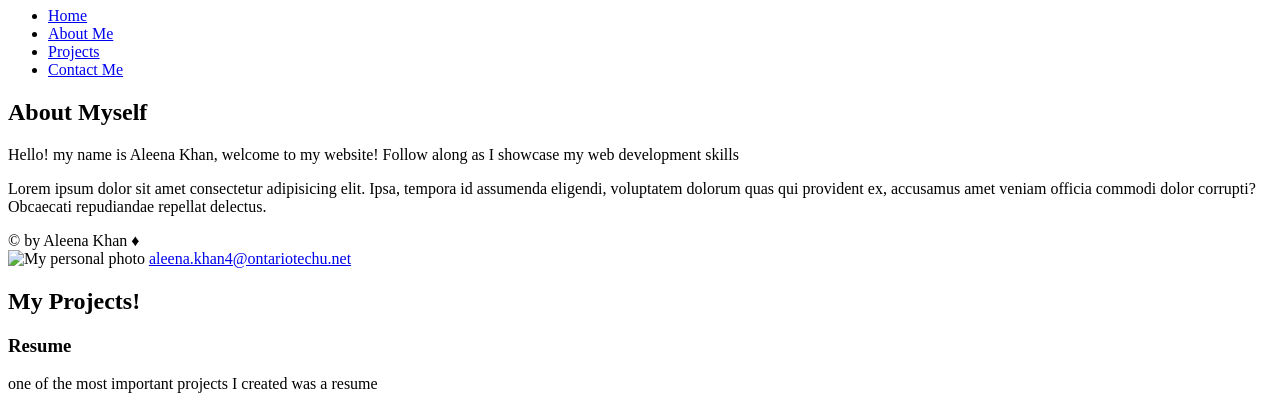
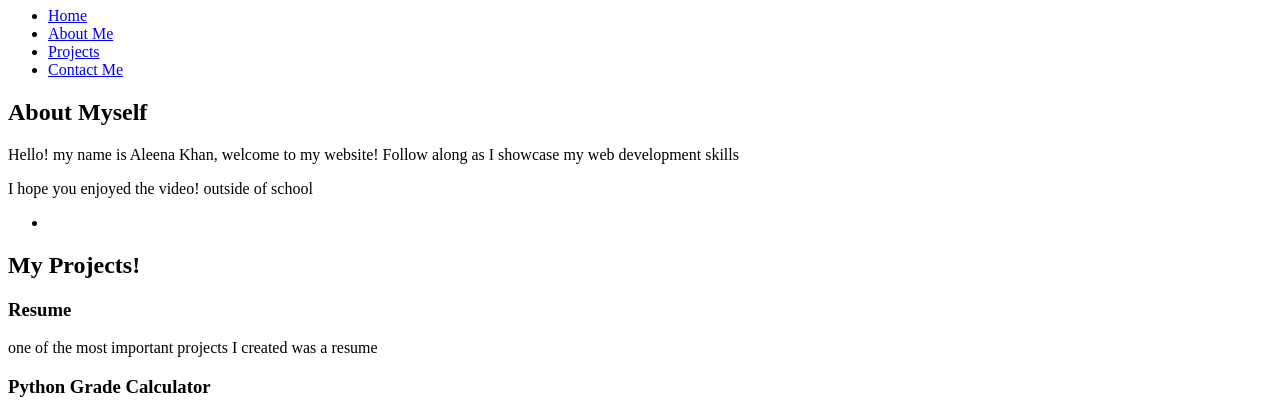
Before and after one commit to AleenaKhan673/Aleena-sWebsite, a plain HTML site: page Index.html in a window 1280 px wide. Shown: the part 99-508 px from the top of the page. Drawn offline with Linux system fonts and the light colour scheme.

Commit message:
moved footer to end of code

```diff
--- a/Index.html
+++ b/Index.html
@@ -21,30 +21,28 @@
                 <li><a href="#aboutme">About Me</a></li>
                 <li><a href="#myprojects">Projects</a></li>
                 <li><a href="#contactme">Contact Me</a></li>
-
             </ul>
         </nav>
     </header>
     <main>
         <article>
             <!---aboutme--->
-            <section ID="aboutmepage">
+            <section ID="aboutme">
                 <h2>About Myself</h2>
                 <p>Hello! my name is Aleena Khan, welcome to my website! Follow along as I showcase my web development
                     skills</p>
-                </p>
+
             </section>
         </article>
         <aside>
-            <p> Lorem ipsum dolor sit amet consectetur adipisicing elit. Ipsa, tempora id assumenda eligendi, voluptatem
-                dolorum quas qui provident ex, accusamus amet veniam officia commodi dolor corrupti? Obcaecati
-                repudiandae repellat delectus.</p>
+            <p> I hope you enjoyed the video! outside of school </p>
+            <ul>
+                <li><a></a>
+
+                </li>
+            </ul>
         </aside>
     </main>
-    <footer>&copy; by Aleena Khan &diams;</footer>
-
-    <img src="IMG_4390.PNG" alt="My personal photo" />
-    <a href="mailto:aleena.khan4@ontariotechu.net">aleena.khan4@ontariotechu.net</a></p>
 
 </body>
 
@@ -90,3 +88,7 @@
             <input for="comments">Any Additional comments or questions for me?:</label><br>
         <input type="AnyComments" name="anyadditionalcomments?" size="50" placeholder="comments?" required>
     </section>
+
+    <footer>&copy; by Aleena Khan &diams;</footer>
+    <img src="IMG_4390.PNG" alt="My personal photo" />
+    <a href="mailto:aleena.khan4@ontariotechu.net">aleena.khan4@ontariotechu.net</a></p>
```
